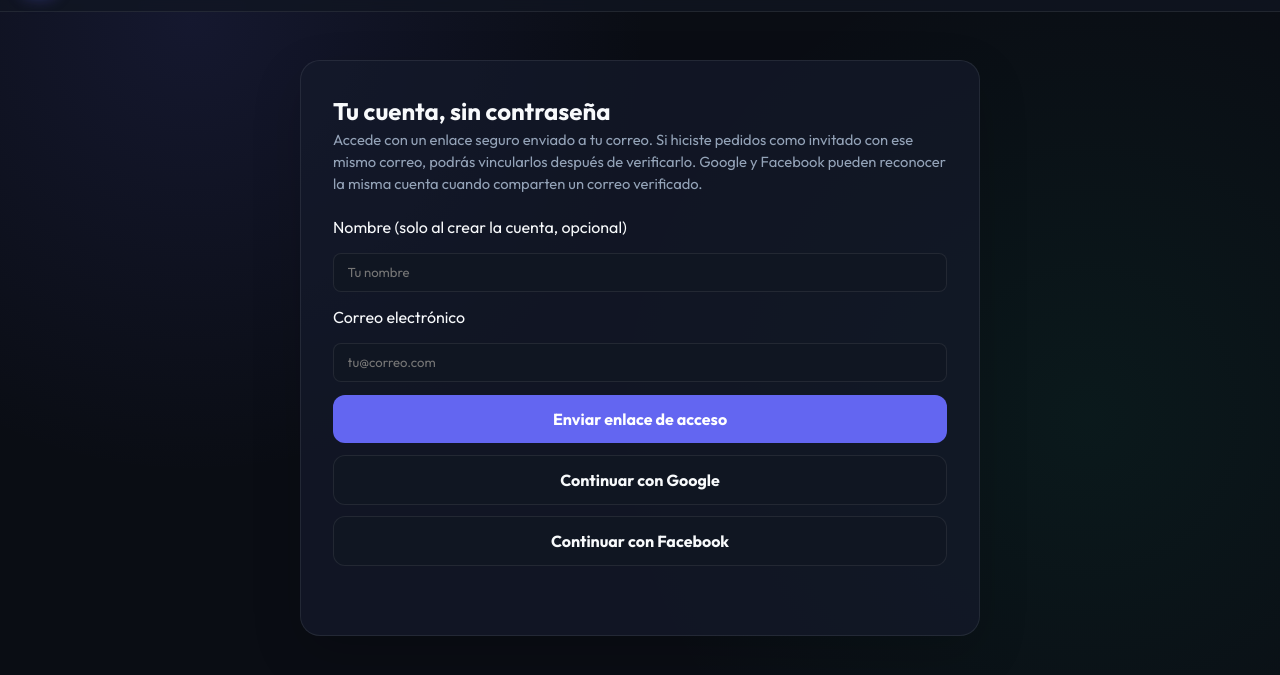
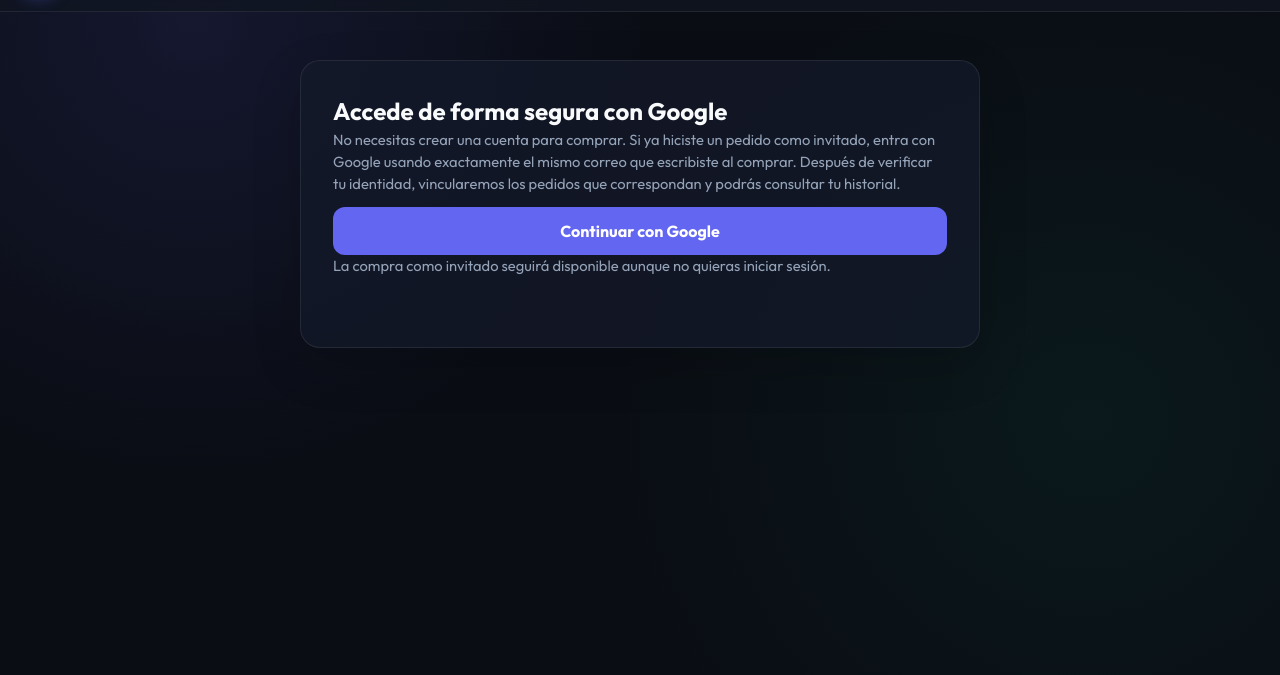
Before and after one commit to RAMIR007/TiendaRamiro, a website: page public/account.html in a window 1280 px wide. Shown: the part 61-736 px from the top of the page. Drawn offline with Linux system fonts and the light colour scheme.

Commit message:
ui: mostrar solo acceso de clientes con Google

```diff
--- a/public/account.html
+++ b/public/account.html
@@ -43,19 +43,12 @@
 
   <main class="account-shell">
     <section class="account-card" id="accountAuthPanel">
-      <h2>Tu cuenta, sin contraseña</h2>
-      <p class="account-muted">Accede con un enlace seguro enviado a tu correo. Si hiciste pedidos como invitado con ese mismo correo, podrás vincularlos después de verificarlo. Google y Facebook pueden reconocer la misma cuenta cuando comparten un correo verificado.</p>
-      <form class="account-form" id="customerLoginForm">
-        <label for="customerName">Nombre (solo al crear la cuenta, opcional)</label>
-        <input class="checkout-input" id="customerName" type="text" maxlength="80" autocomplete="name" placeholder="Tu nombre">
-        <label for="customerEmail">Correo electrónico</label>
-        <input class="checkout-input" id="customerEmail" type="email" maxlength="254" autocomplete="email" required placeholder="tu@correo.com">
-        <button class="account-primary" type="submit" id="sendMagicLinkBtn">Enviar enlace de acceso</button>
-      </form>
+      <h2>Accede de forma segura con Google</h2>
+      <p class="account-muted">No necesitas crear una cuenta para comprar. Si ya hiciste un pedido como invitado, entra con Google usando exactamente el mismo correo que escribiste al comprar. Después de verificar tu identidad, vincularemos los pedidos que correspondan y podrás consultar tu historial.</p>
       <div class="account-actions">
-        <button class="account-secondary" type="button" data-provider="google">Continuar con Google</button>
-        <button class="account-secondary" type="button" data-provider="facebook">Continuar con Facebook</button>
+        <button class="account-primary" type="button" data-provider="google">Continuar con Google</button>
       </div>
+      <p class="account-muted">La compra como invitado seguirá disponible aunque no quieras iniciar sesión.</p>
       <p class="account-status" id="accountStatus" role="status" aria-live="polite"></p>
     </section>
 
```
